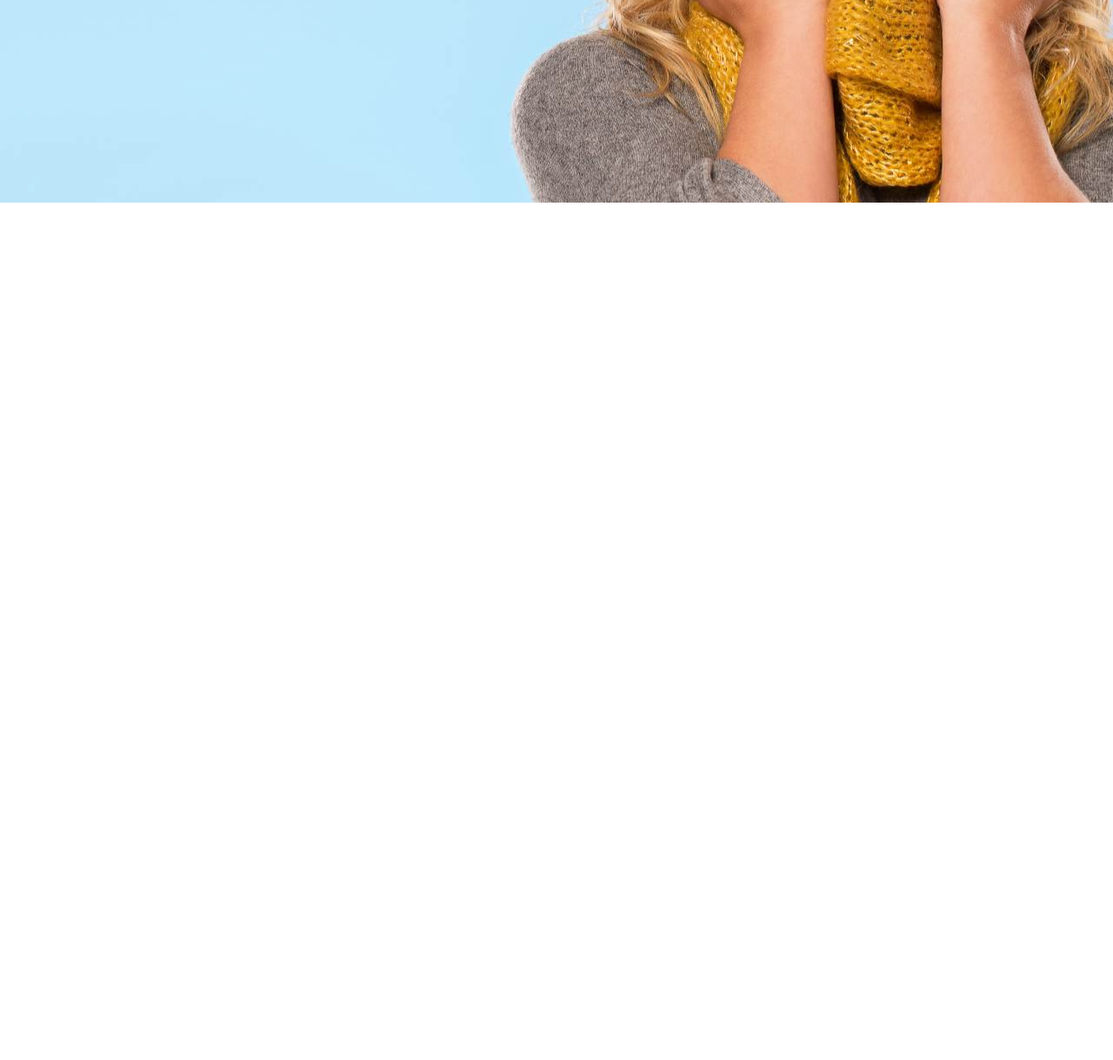
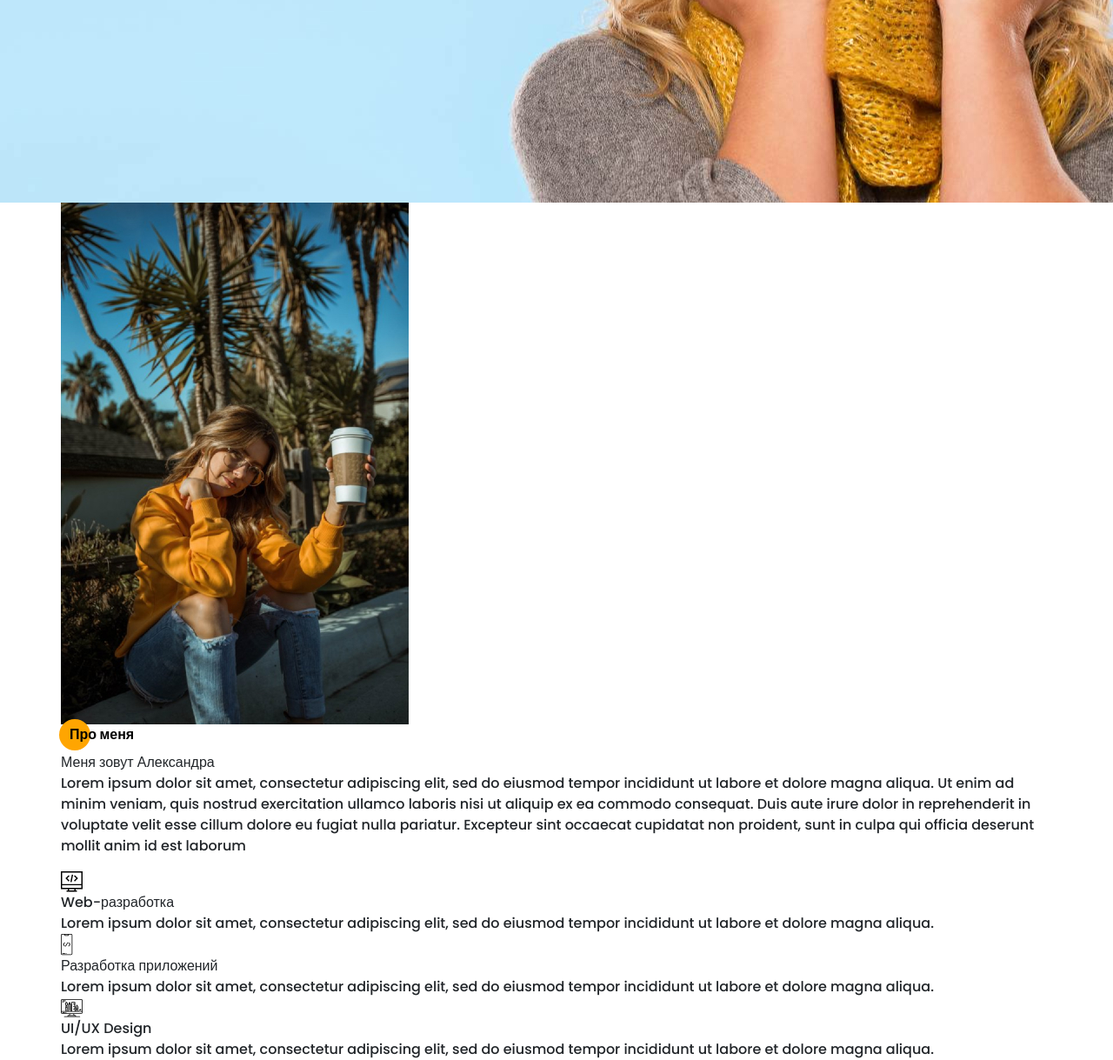
Before and after one commit to tylddesign/081-portfolio, a website: page src/index.html in a window 1280 px wide. Shown: the part 567-1786 px from the top of the page at 87% size. Before the commit the page ends 800 px from the top, so only its background shows below. Drawn offline with nearby package versions, Linux system fonts and the light colour scheme; files that its build step writes are made by us from their sources.

Commit message:
Добавил верстку 2й секции

```diff
--- a/src/index.html
+++ b/src/index.html
@@ -54,6 +54,58 @@
         </div>
         <div class="menu__overlay"></div>
     </div>
+    <section class="about">
+        <div class="container">
+            <div class="about__wrapper">
+                <div class="about__photo"><img src="img/2-section/Photo.jpg" alt="me"></div>
+                <div class="about__descr">
+                    <h2 class="promo__subtitle">Про меня</h2>
+                    <div class="about__title">Меня зовут Александра</div>
+                    <div class="divider"></div>
+                    <p class="about__text">Lorem ipsum dolor sit amet, consectetur adipiscing elit, sed do eiusmod
+                        tempor incididunt ut labore et dolore magna aliqua. Ut enim ad minim veniam, quis nostrud
+                        exercitation ullamco laboris nisi ut aliquip ex ea commodo consequat. Duis aute irure dolor in
+                        reprehenderit in voluptate velit esse cillum dolore eu fugiat nulla pariatur. Excepteur sint
+                        occaecat cupidatat non proident, sunt in culpa qui officia deserunt mollit anim id est laborum
+                    </p>
+
+                </div>
+                <div class="about__skills">
+                    <div class="about__skills-item">
+                        <div>
+                            <img src="icons/2-section/web development.svg" alt="web-dev">
+                        </div>
+                        <div>
+                            <div class="about__skills-title">Web-разработка</div>
+                            <div class="about__skills-text">Lorem ipsum dolor sit amet, consectetur adipiscing elit, sed
+                                do eiusmod tempor incididunt ut labore et dolore magna aliqua.</div>
+                        </div>
+                    </div>
+                    <div class="about__skills-item">
+                        <div>
+                            <img src="icons/2-section/Mobile dev.svg" alt="mobile">
+                        </div>
+                        <div>
+                            <div class="about__skills-title">Разработка приложений</div>
+                            <div class="about__skills-text">Lorem ipsum dolor sit amet, consectetur adipiscing elit, sed
+                                do eiusmod tempor incididunt ut labore et dolore magna aliqua.</div>
+                        </div>
+                    </div>
+                    <div class="about__skills-item">
+                        <div>
+                            <img src="icons/2-section/Design.svg" alt="design">
+                        </div>
+                        <div>
+                            <div class="about__skills-title">UI/UX Design</div>
+                            <div class="about__skills-text">Lorem ipsum dolor sit amet, consectetur adipiscing elit, sed
+                                do eiusmod tempor incididunt ut labore et dolore magna aliqua.</div>
+                        </div>
+                    </div>
+                </div>
+            </div>
+        </div>
+
+    </section>
 </body>
 <script src="js/script.js"></script>
 
--- a/src/scss/blocks/_menu.scss
+++ b/src/scss/blocks/_menu.scss
@@ -42,6 +42,7 @@
         right: 25px;
         width: 28px;
         height: 28px;
+        cursor: pointer;
     }
     &__block {
         position: relative;
```
Also changed, not shown: dist/css/style.min.css, dist/index.html.
